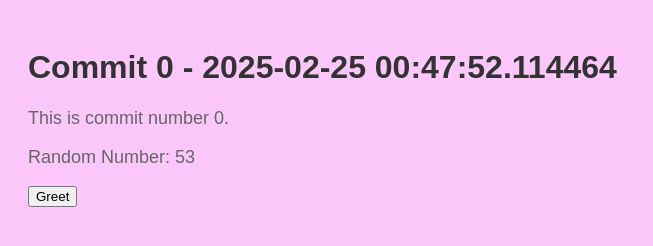
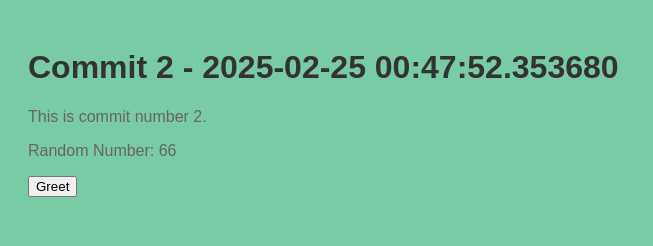
Before and after one commit to stiffs95/myrep-repo-20250225004741, a plain HTML site: page index.html in a window 1280 px wide. Shown: the whole page, without its empty margins (0-653 px from the left). Drawn offline with Linux system fonts and the light colour scheme.

Commit message:
📝 Commit 2 with HTML, CSS, and JS

```diff
--- a/index.html
+++ b/index.html
@@ -2,13 +2,13 @@
     <!DOCTYPE html>
     <html>
     <head>
-        <title>Commit 0 - 2025-02-25 00:47:52.114464</title>
+        <title>Commit 2 - 2025-02-25 00:47:52.353680</title>
         <link rel="stylesheet" href="style.css">
     </head>
     <body>
-        <h1>Commit 0 - 2025-02-25 00:47:52.114464</h1>
-        <p>This is commit number 0.</p>
-        <p>Random Number: 53</p>
+        <h1>Commit 2 - 2025-02-25 00:47:52.353680</h1>
+        <p>This is commit number 2.</p>
+        <p>Random Number: 66</p>
         <button onclick="greet()">Greet</button>
         <script src="script.js"></script>
     </body>
--- a/script.js
+++ b/script.js
@@ -2,4 +2,4 @@
     function greet() {
         alert('Hello from commit ' + commitNumber + '!');
     }
-    var commitNumber = 0;
+    var commitNumber = 2;
--- a/style.css
+++ b/style.css
@@ -1,7 +1,7 @@
 
     body {
         font-family: Arial, sans-serif;
-        background-color: #fcc7fa;
+        background-color: #78cba5;
         padding: 20px;
     }
     h1 {
@@ -9,5 +9,5 @@
     }
     p {
         color: #666;
-        font-size: 18px;
+        font-size: 16px;
     }
```
